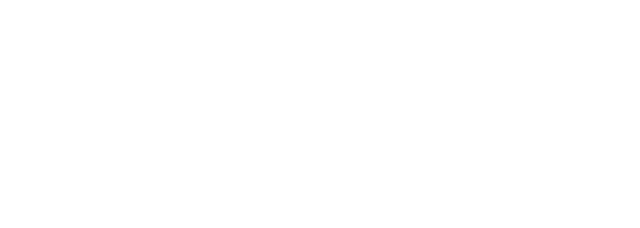
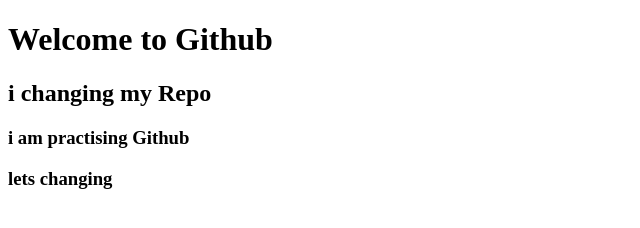
Before and after one commit to Fizwan90/my-second-repo, a plain HTML site: page index.html in a window 1280 px wide. Shown: the whole page, without its empty margins (0-640 px from the left). Drawn offline with Linux system fonts and the light colour scheme.

```diff
--- a/index.html
+++ b/index.html
@@ -7,6 +7,9 @@
     <title>My Second Github Repo</title>
 </head>
 <body>
-
+    <h1> Welcome to Github</h1>
+  <h2> i changing my Repo</h2>
+  <h3> i am practising Github</h3>
+  <h3> lets changing</h3>
 </body>
 </html>
```
